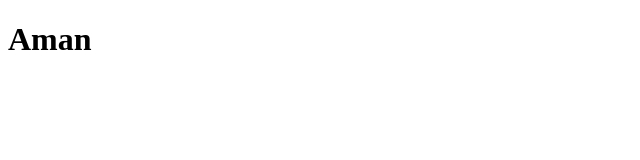
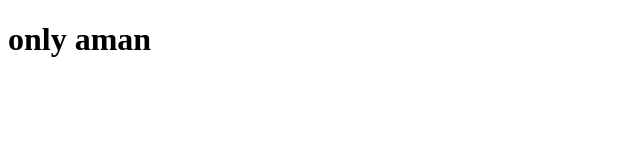
Before and after one commit to Amanyadav2030/test, a plain HTML site: page index.html in a window 1280 px wide. Shown: the whole page, without its empty margins (0-640 px from the left). Drawn offline with Linux system fonts and the light colour scheme.

Commit message:
aman done

```diff
--- a/index.html
+++ b/index.html
@@ -7,6 +7,7 @@
     <title>Document</title>
 </head>
 <body>
-    <h1>Aman</h1>
+    <h1>only aman</h1>
+
 </body>
 </html>
```
